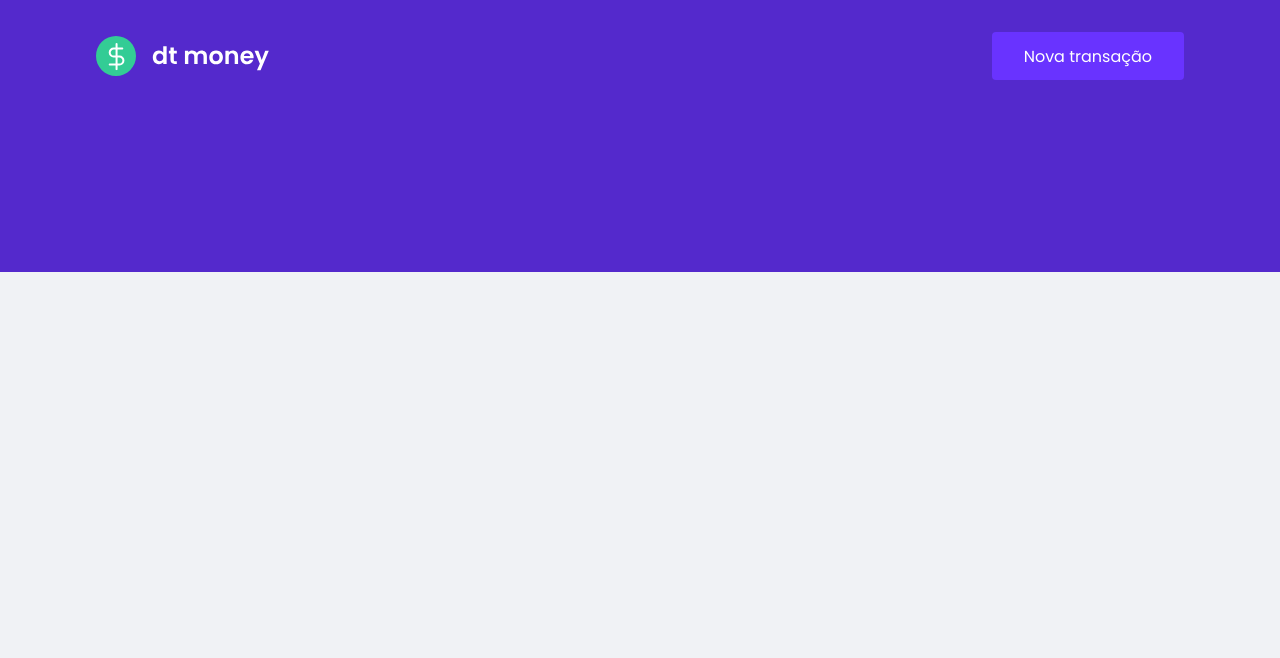
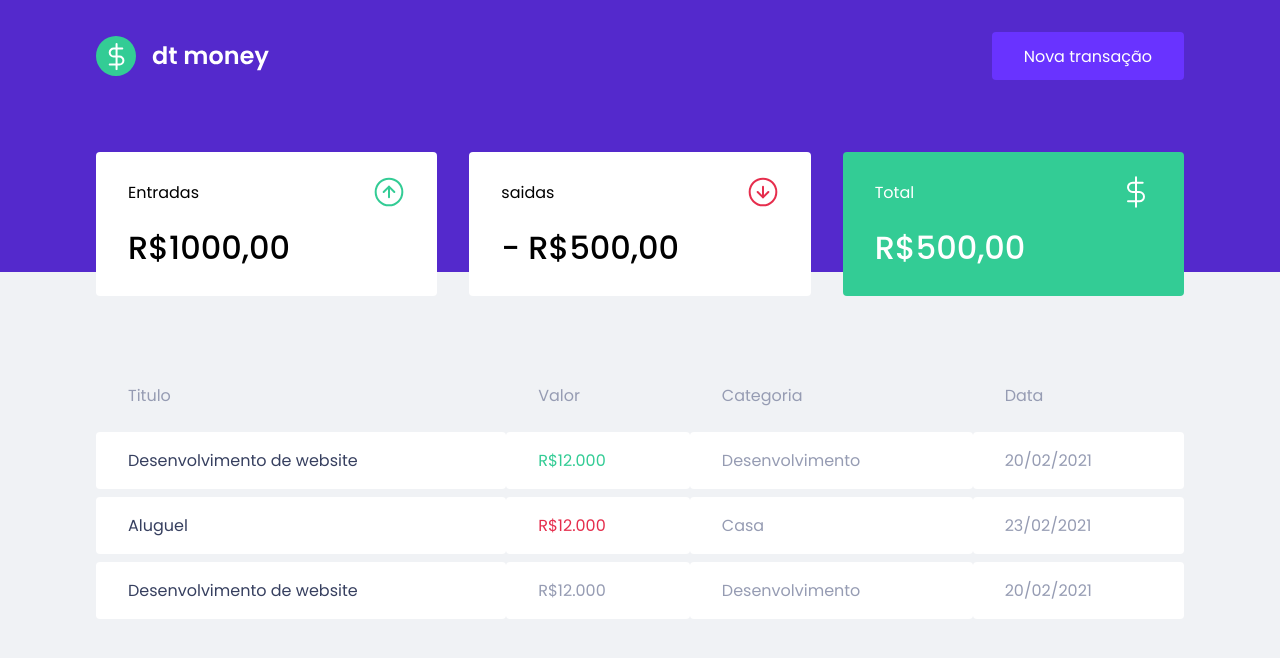
Before and after one commit to PauloMarolla/DtMoney-Projeto-Rocktseat-Modulo-2, a React (Create React App) app: page / in a window 1280 px wide. Shown: the top 658 px of the page. Built offline with nearby package versions, Linux system fonts and the light colour scheme.

Commit message:
estilizacoes dos componentes da dashboard

```diff
--- a/public/index.html
+++ b/public/index.html
@@ -8,7 +8,7 @@
   <meta name="viewport" content="width=device-width, initial-scale=1" />
   <link rel="icon" href="favicon.png" type="image/png" />
 
-  <link href="https://fonts.googleapis.com/css2?family=Poppins:wght@400;600&display=swap" rel="stylesheet">
+  <link href="https://fonts.googleapis.com/css2?family=Poppins:wght@400;500;600&display=swap" rel="stylesheet">
 
   <title>DT money</title>
 </head>
--- a/src/App.tsx
+++ b/src/App.tsx
@@ -1,11 +1,13 @@
 import React from 'react';
 import { GlobalStyle } from './styled/global';
 import { Header } from './components/Header/index'
+import { Dashboard } from './components/Dashboard';
 
 function App() {
   return (
     <>
       <Header />
+      <Dashboard />
       <GlobalStyle />
     </>
   );
--- /dev/null
+++ b/src/components/Dashboard/index.tsx
@@ -0,0 +1,12 @@
+import { Summary } from '../Summary'
+import { TransactionsTable } from '../TransactionsTable'
+import {Container} from './styles'
+
+export const Dashboard = () => {
+  return (
+    <Container>
+      <Summary />
+      <TransactionsTable />
+    </Container>
+  )
+}
--- /dev/null
+++ b/src/components/Dashboard/styles.ts
@@ -0,0 +1,7 @@
+import styled from 'styled-components';
+
+export const Container = styled.main`
+  max-width: 1120px;
+  margin: 0 auto;
+  padding: 2.5rem 1rem;
+`
--- /dev/null
+++ b/src/components/Summary/index.tsx
@@ -0,0 +1,32 @@
+import { Container } from "./styles"
+import incomeImg from '../../assets/income.svg';
+import outcomeImg from '../../assets/outcome.svg';
+import totalImg from '../../assets/total.svg';
+
+export const Summary = () => {
+  return (
+    <Container>
+      <div>
+        <header>
+          <p>Entradas</p>
+          <img src={incomeImg} alt="entradas"/>
+        </header>
+        <strong>R$1000,00</strong>
+      </div>
+      <div>
+        <header>
+          <p>saidas</p>
+          <img src={outcomeImg} alt="Saidas"/>
+        </header>
+        <strong>- R$500,00</strong>
+      </div>
+      <div className="hihglight-background">
+        <header>
+          <p>Total</p>
+          <img src={totalImg} alt="total"/>
+        </header>
+        <strong>R$500,00</strong>
+      </div>
+    </Container>
+  )
+}
--- /dev/null
+++ b/src/components/Summary/styles.ts
@@ -0,0 +1,34 @@
+import styled from "styled-components";
+
+export const Container = styled.div`
+  display: grid;
+  grid-template-columns: repeat(3, 1fr);
+  gap: 2rem;
+  margin-top: -10rem;
+
+  div {
+    background: var(--shape);
+    padding: 1.5rem 2rem;
+    border-radius: 0.25rem;
+    color: var(--text-tile);
+
+    header {
+      display: flex;
+      align-items: center;
+      justify-content: space-between;
+    }
+
+    strong {
+      display: block;
+      margin-top: 1rem;
+      font-size: 2rem;
+      font-weight: 500;
+      line-height: 3rem;
+    }
+
+    &.hihglight-background {
+      background: var(--green);
+      color: #fff;
+    }
+  }
+`
--- /dev/null
+++ b/src/components/TransactionsTable/index.tsx
@@ -0,0 +1,38 @@
+import { Container } from "./styles"
+
+export const TransactionsTable = () => {
+  return (
+    <Container>
+        <table>
+          <thead>
+            <tr>
+              <th>Titulo</th>
+              <th>Valor</th>
+              <th>Categoria</th>
+              <th>Data</th>
+            </tr>
+          </thead>
+          <tbody>
+            <tr>
+              <td>Desenvolvimento de website</td>
+              <td className="deposit">R$12.000</td>
+              <td>Desenvolvimento</td>
+              <td>20/02/2021</td>
+            </tr>
+            <tr>
+              <td>Aluguel</td>
+              <td className="withdraw">R$12.000</td>
+              <td>Casa</td>
+              <td>23/02/2021</td>
+            </tr>
+            <tr>
+              <td>Desenvolvimento de website</td>
+              <td>R$12.000</td>
+              <td>Desenvolvimento</td>
+              <td>20/02/2021</td>
+            </tr>
+          </tbody>
+        </table>
+    </Container>
+  )
+}
--- /dev/null
+++ b/src/components/TransactionsTable/styles.ts
@@ -0,0 +1,38 @@
+import styled from "styled-components";
+
+export const Container = styled.div`
+  margin-top: 4rem;
+
+  table {
+    width: 100%;
+    border-spacing: 0 0.5rem;
+
+    th {
+      color: var(--text-body);
+      font-weight: 400;
+      padding: 1rem 2rem;
+      text-align: left;
+      line-height: 1.5rem;
+    }
+
+    td {
+      padding: 1rem 2rem;
+      border: 0;
+      background: var(--shape);
+      color: var(--text-body);
+      border-radius: 0.25rem;
+
+      &:first-child {
+        color: var(--text-title);
+      }
+
+      &.deposit {
+        color: var(--green);
+      }
+
+      &.withdraw {
+        color: var(--red);
+      }
+    }
+  }
+`
--- a/src/styled/global.ts
+++ b/src/styled/global.ts
@@ -4,6 +4,7 @@ export const GlobalStyle = createGlobalStyle`
 
   :root {
     --red: #E52E4D;
+    --green: #33CC95;
     --blue: #5429CC;
     --blue-light: #6933FF;
     --text-title: #363F5F;
```
